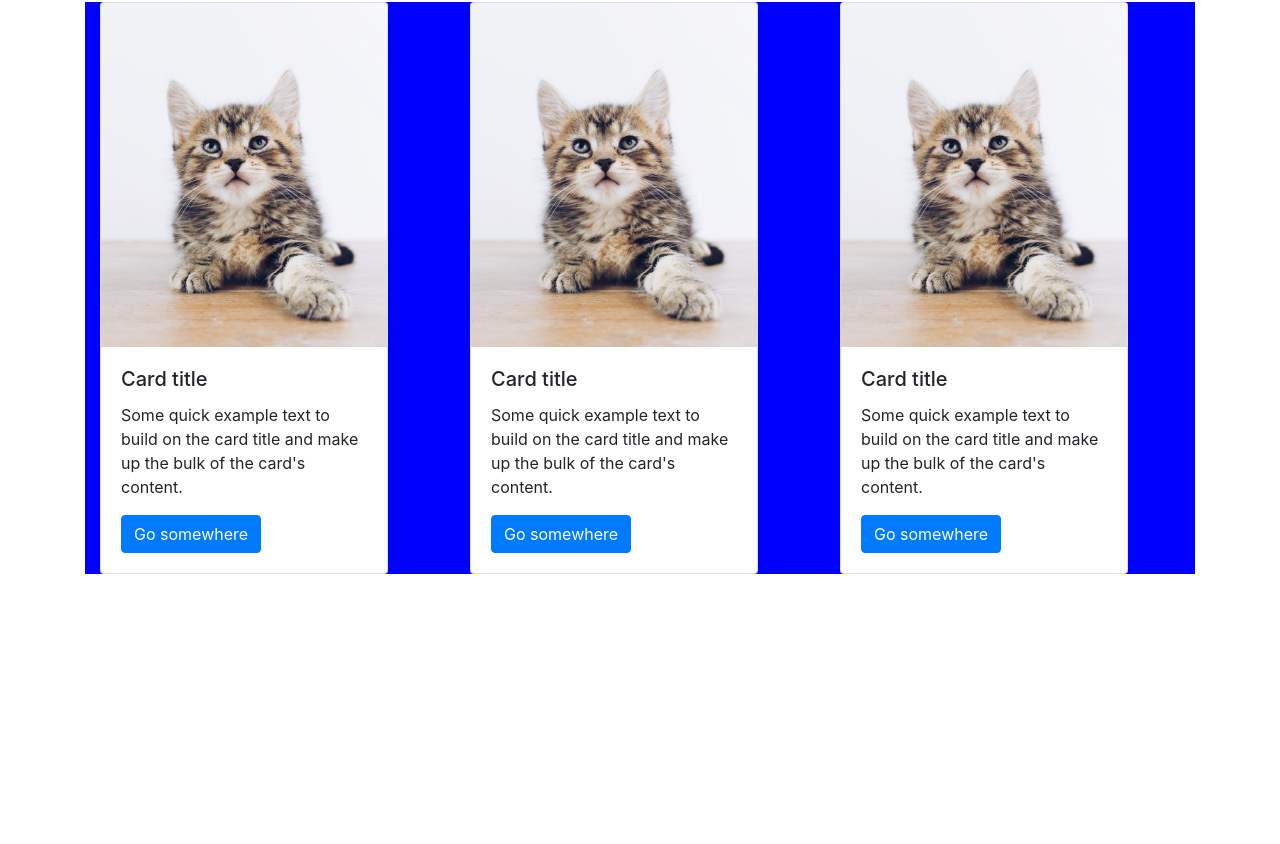
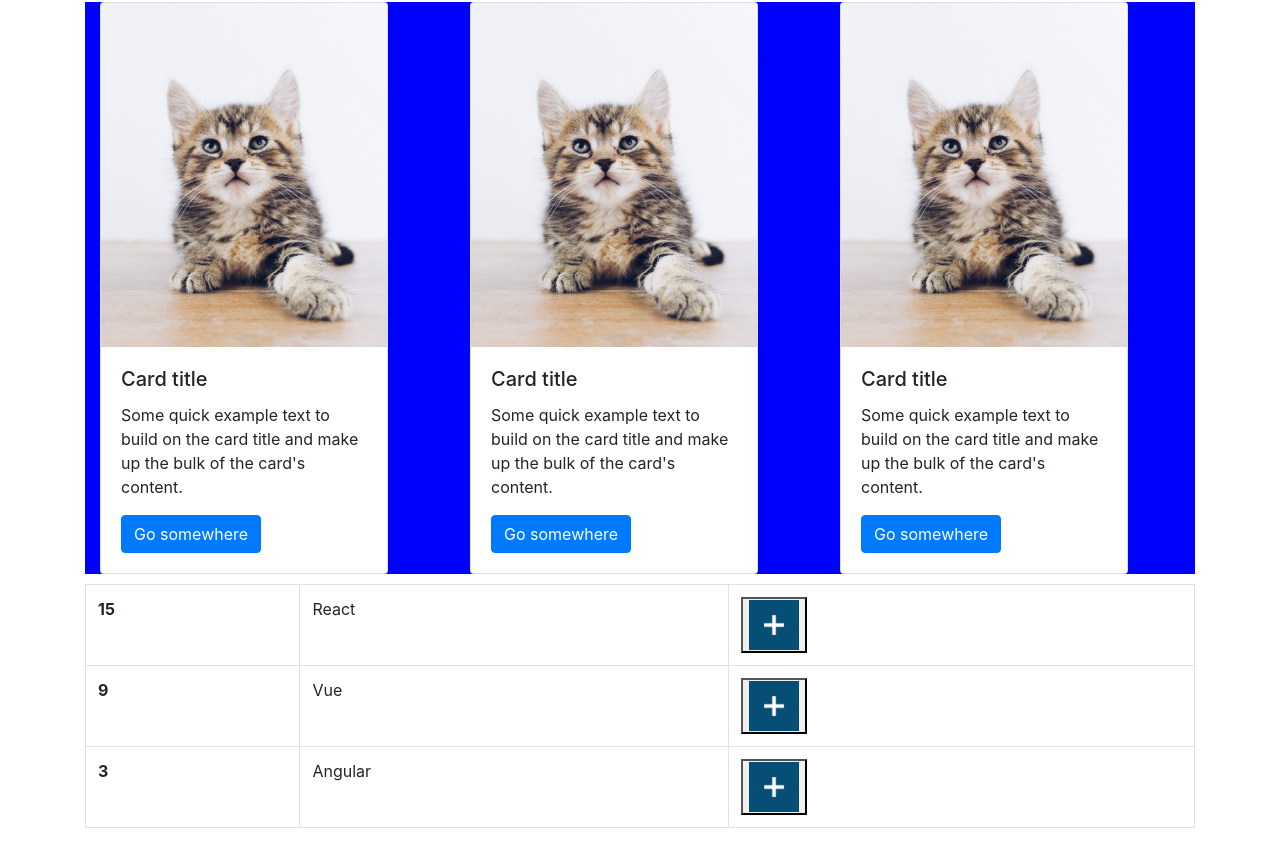
Before and after one commit to LilianBob/first-jsx-react, a React (Create React App) app: page / in a window 1280 px wide. Shown: the part 508-1352 px from the top of the page. Before the commit the page ends 1092 px from the top, so only its background shows below. Built offline with nearby package versions, Linux system fonts and the light colour scheme.

Commit message:
alert pop ups for voting component

```diff
--- a/src/components/App.js
+++ b/src/components/App.js
@@ -51,6 +51,33 @@ const App = (props) => {
                         </div>
                     </div>
                 </div>
+                <div className="table-responsive-sm">
+                    <table className="table table-bordered">
+                        <tbody>
+                            <tr>
+                                <th scope="row">15</th>
+                                <td>React</td>
+                                <td>
+                                    <button onClick={()=> alert(props.reactbtn)}type="submit"><img src={props.source} alt="plus" width="50px" height="50px"></img></button>
+                                </td>
+                            </tr>
+                            <tr>
+                                <th scope="row">9</th>
+                                <td>Vue</td>
+                                <td>
+                                    <button onClick={()=> alert(props.vuebtn)} type="submit"><img src={props.source} alt="plus" width="50px" height="50px"></img></button>
+                                </td>
+                            </tr>
+                            <tr>
+                                <th scope="row">3</th>
+                                <td>Angular</td>
+                                <td>
+                                <button onClick={()=> alert(props.angularbtn)}type="submit"><img src={props.source} alt="plus" width="50px" height="50px"></img></button>
+                                </td>
+                            </tr>
+                        </tbody>
+                    </table>
+                </div>
             </div>
 
         );
--- a/src/index.js
+++ b/src/index.js
@@ -14,7 +14,11 @@ const props = {
   color4: "white",
   color5: "green",
   height: "200px",
-  margin: "10px 0px"
+  margin: "10px 0px",
+  source: "./images/plus.png",
+  reactbtn:"you voted React!",
+  vuebtn: "you voted Vue!",
+  angularbtn: "you voted Angular!"
 };
 
 ReactDOM.render(
```
Also changed, not shown: public/Images/plus.png (added).
